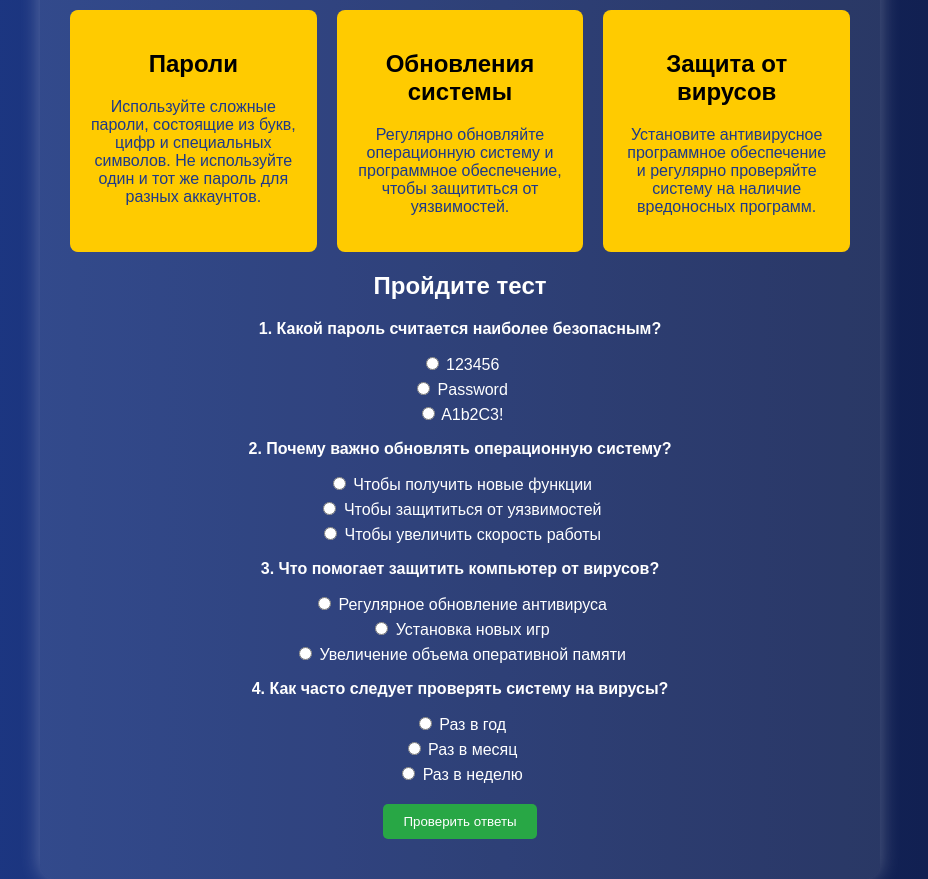
After one commit to Belekov-Aden/WebQuestAstraLinux, a Django app: template accounts/templates/accounts/stage_four/index.html in a window 1280 px wide. The commit adds this page. Shown: the whole page, without its empty margins (180-1108 px from the left). Run offline with Django 3.2, Linux system fonts and the light colour scheme; the template is opened without the code that fills it, so the values that code supplies are empty; some libraries are stand-ins or nearby versions.

Commit message:
[4 step adenchik] add 4 step index html and style, js

```diff
--- /dev/null
+++ b/accounts/static/accounts/css/stage_four.css
@@ -0,0 +1,77 @@
+body {
+    font-family: Arial, sans-serif;
+    background-color: #f4f4f4;
+    margin: 0;
+    padding: 0;
+}
+
+.container {
+    width: 80%;
+    margin: 0 auto;
+    padding: 20px;
+    background-color: #fff;
+    box-shadow: 0 0 10px rgba(0, 0, 0, 0.1);
+}
+
+h1 {
+    text-align: center;
+    color: #000000;
+}
+
+.infographic {
+    display: flex;
+    justify-content: space-between;
+    margin-bottom: 20px;
+}
+
+.info-item {
+    flex: 1;
+    margin: 0 10px;
+    padding: 20px;
+    background-color: #ffcb00;
+    border-radius: 8px;
+    text-align: center;
+}
+
+.info-item h2 {
+    color: #000000;
+}
+
+.quiz {
+    margin-top: 20px;
+}
+
+.question {
+    margin-bottom: 15px;
+}
+
+.question p {
+    color: white;
+    font-weight: bold;
+}
+
+label {
+    display: block;
+    margin: 5px 0;
+}
+
+button {
+    display: block;
+    margin: 20px auto;
+    padding: 10px 20px;
+    background-color: #28a745;
+    color: white;
+    border: none;
+    border-radius: 5px;
+    cursor: pointer;
+}
+
+button:hover {
+    background-color: #218838;
+}
+
+#results {
+    margin-top: 20px;
+    text-align: center;
+    font-weight: bold;
+}
--- a/accounts/templates/accounts/map.html
+++ b/accounts/templates/accounts/map.html
@@ -236,7 +236,7 @@
         3. Работа с файлами
         <i class="icon fa-solid fa-file fa-6x"></i>
     </div>
-    <div id="stage4" class="stage">
+    <div id="stage4" class="stage" onclick="window.location.href='{% url 'stage_four' %}';">
         4. Основы безопасности
         <i class="icon fa-solid fa-shield fa-6x"></i>
     </div>
--- /dev/null
+++ b/accounts/templates/accounts/stage_four/index.html
@@ -0,0 +1,173 @@
+{% load static %}
+<!DOCTYPE html>
+<html lang="ru">
+<head>
+    <meta charset="UTF-8">
+    <meta name="viewport" content="width=device-width, initial-scale=1.0">
+    <title>Мини-лекция по безопасности</title>
+    <link rel="stylesheet" href="{% static 'accounts/css/stage_four.css' %}">
+</head>
+<body>
+
+<style>
+    p {
+        color: #1e3a8a;
+    }
+
+    body {
+        font-family: Arial, sans-serif;
+        background: linear-gradient(to right, #1e3a8a, #0f1c49);
+        color: white;
+        margin: 0;
+        padding: 0;
+        display: flex;
+        flex-direction: column;
+        align-items: center;
+        justify-content: center;
+        height: 100vh;
+        text-align: center;
+    }
+
+    .container {
+        position: relative;
+        max-width: 800px;
+        background: rgba(255, 255, 255, 0.1);
+        padding: 20px;
+        border-radius: 15px;
+        box-shadow: 0 0 20px rgba(255, 255, 255, 0.3);
+    }
+
+    h1 {
+        font-size: 28px;
+    }
+
+    .back {
+        position: absolute; /* Абсолютное позиционирование внутри контейнера */
+        top: 15px; /* Отступ от верхнего края контейнера */
+        left: 10px;
+        background: none;
+        border: none;
+        cursor: pointer;
+    }
+
+    .back img {
+        width: 40px;
+        height: 40px;
+    }
+
+    .restart {
+        position: absolute;
+        top: 10px;
+        left: 50px;
+        padding: 2px 0 0 0;
+        margin: 0 0 0 15px;
+        font-size: 19px;
+        cursor: pointer;
+        background: none !important;
+        box-shadow: none !important;
+        border: none !important;
+        transform: scaleX(-1);
+    }
+
+</style>
+
+<div class="container">
+    <h1>Основы безопасности в интернете</h1>
+    <button class="restart" onclick="restartQuiz()">
+        <i class="icon fa-solid fa-rotate-left fa-2x"></i>
+    </button>
+    <a href="{% url 'map' %}" class="back">
+        <img src="{% static 'accounts/img/back.png' %}" alt="Back">
+    </a>
+    <div class="infographic">
+        <div class="info-item">
+            <h2>Пароли</h2>
+            <p>Используйте сложные пароли, состоящие из букв, цифр и специальных символов. Не используйте один и тот же
+                пароль для разных аккаунтов.</p>
+        </div>
+        <div class="info-item">
+            <h2>Обновления системы</h2>
+            <p>Регулярно обновляйте операционную систему и программное обеспечение, чтобы защититься от уязвимостей.</p>
+        </div>
+        <div class="info-item">
+            <h2>Защита от вирусов</h2>
+            <p>Установите антивирусное программное обеспечение и регулярно проверяйте систему на наличие вредоносных
+                программ.</p>
+        </div>
+    </div>
+    <div class="quiz">
+        <h2>Пройдите тест</h2>
+        <form id="quiz-form">
+            <div class="question">
+                <p>1. Какой пароль считается наиболее безопасным?</p>
+                <label><input type="radio" name="q1" value="a"> 123456</label>
+                <label><input type="radio" name="q1" value="b"> Password</label>
+                <label><input type="radio" name="q1" value="c"> A1b2C3!</label>
+            </div>
+            <div class="question">
+                <p>2. Почему важно обновлять операционную систему?</p>
+                <label><input type="radio" name="q2" value="a"> Чтобы получить новые функции</label>
+                <label><input type="radio" name="q2" value="b"> Чтобы защититься от уязвимостей</label>
+                <label><input type="radio" name="q2" value="c"> Чтобы увеличить скорость работы</label>
+            </div>
+            <div class="question">
+                <p>3. Что помогает защитить компьютер от вирусов?</p>
+                <label><input type="radio" name="q3" value="a"> Регулярное обновление антивируса</label>
+                <label><input type="radio" name="q3" value="b"> Установка новых игр</label>
+                <label><input type="radio" name="q3" value="c"> Увеличение объема оперативной памяти</label>
+            </div>
+            <div class="question">
+                <p>4. Как часто следует проверять систему на вирусы?</p>
+                <label><input type="radio" name="q4" value="a"> Раз в год</label>
+                <label><input type="radio" name="q4" value="b"> Раз в месяц</label>
+                <label><input type="radio" name="q4" value="c"> Раз в неделю</label>
+            </div>
+            <button type="submit">Проверить ответы</button>
+        </form>
+        <div id="results"></div>
+    </div>
+</div>
+<script>
+    document.getElementById('quiz-form').addEventListener('submit', function (event) {
+        event.preventDefault();
+
+        const answers = {
+            q1: 'c',
+            q2: 'b',
+            q3: 'a',
+            q4: 'c'
+        };
+
+        let score = 0;
+
+        for (let i = 1; i <= 4; i++) {
+            const selected = document.querySelector(`input[name="q${i}"]:checked`);
+            if (selected && selected.value === answers[`q${i}`]) {
+                score++;
+            }
+        }
+
+        const results = document.getElementById('results');
+        results.innerHTML = `Вы ответили правильно на ${score} из 4 вопросов.`;
+
+        if (score === 4) {
+            results.style.color = 'green';
+        } else {
+            results.style.color = 'red';
+        }
+    });
+
+    function restartQuiz() {
+        // Сбрасываем выбранные ответы
+        const form = document.getElementById('quiz-form');
+        form.reset();
+
+        // Очищаем результаты
+        const results = document.getElementById('results');
+        results.innerHTML = '';
+        results.style.color = '';
+    }
+</script>
+<script src="https://kit.fontawesome.com/f6a8e85efb.js" crossorigin="anonymous"></script>
+</body>
+</html>
--- a/accounts/urls.py
+++ b/accounts/urls.py
@@ -13,6 +13,7 @@ urlpatterns = [
     path('stage_three_main/', views.stage_three_main, name='stage_three_main'),
     path("save_quiz_result_one/", views.save_quiz_result, name="save_quiz_result"),
     path('save_quiz_result_two/', views.save_quiz_result_two, name='save_quiz_result_two'),
+    path('stage_four/', views.stage_four, name='stage_four'),
     path('signup/', views.register, name='signup'),
     path('login/', views.user_login, name='login'),
     path('logout/', views.user_logout, name='logout'),
--- a/accounts/views.py
+++ b/accounts/views.py
@@ -169,3 +169,7 @@ def save_quiz_result_two(request):
             message = "Результат сохранён"
 
         return JsonResponse({"message": message, "status": "success"})
+
+
+def stage_four(request):
+    return render(request, 'accounts/stage_four/index.html')
```
